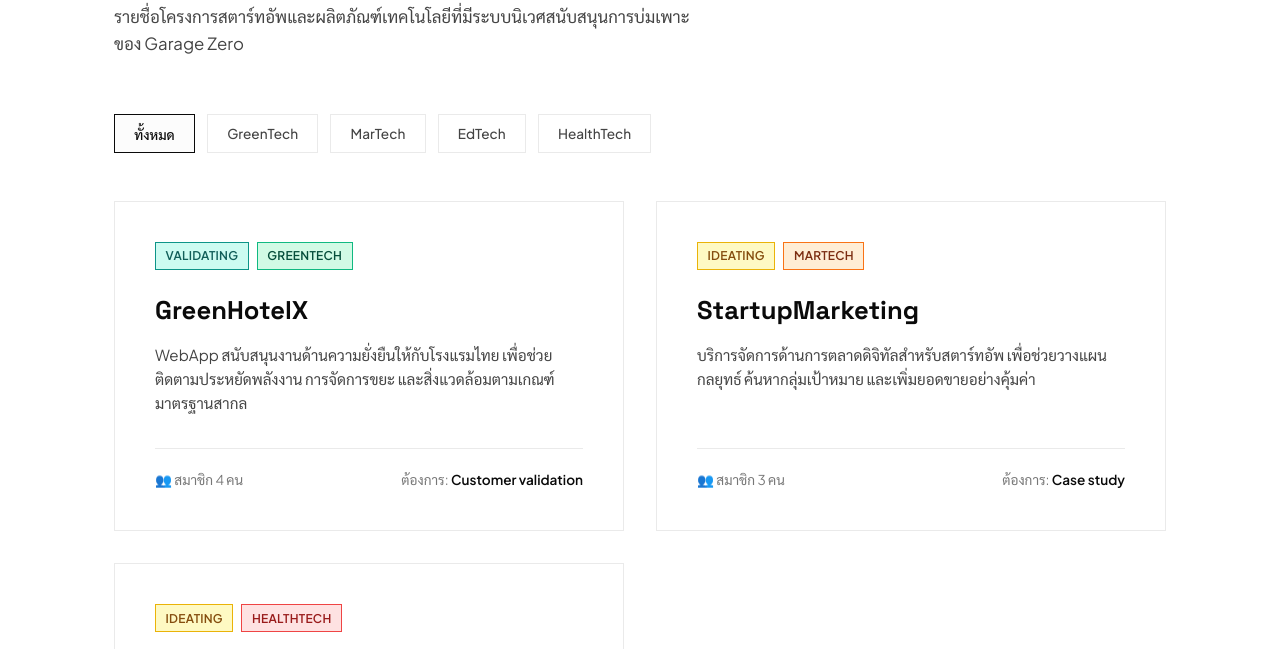
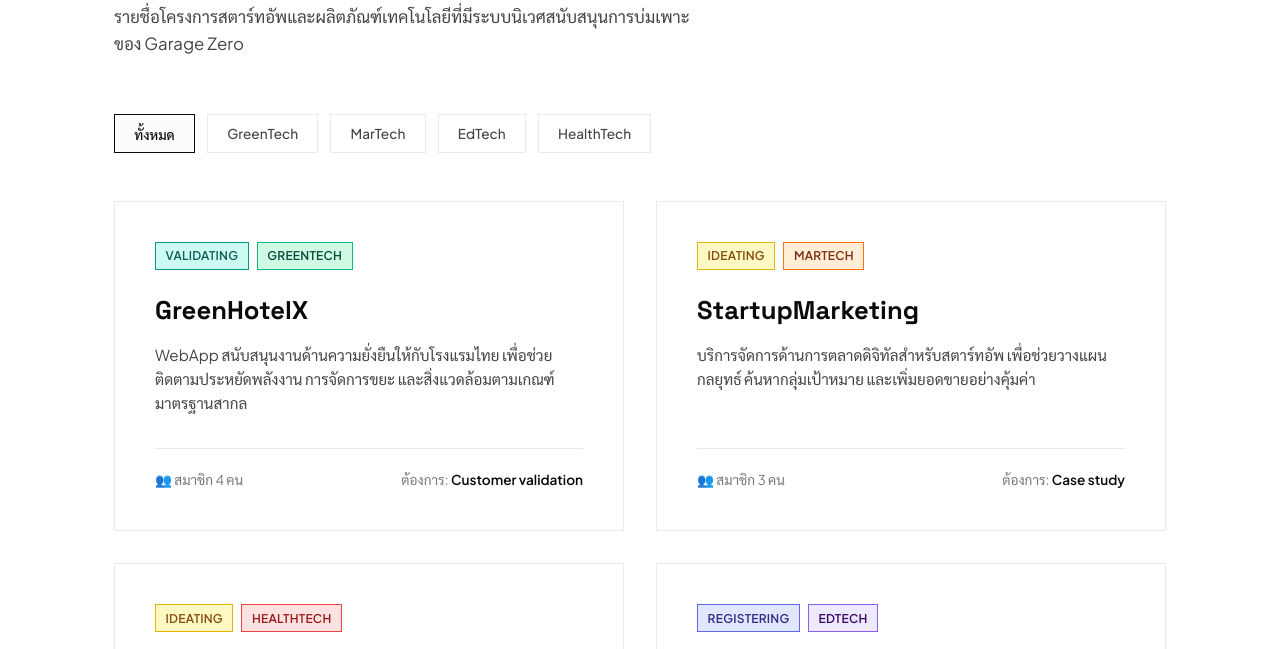
Before and after one commit to jakunanoppadol-hue/garagezero, a plain HTML site: page startups.html in a window 1280 px wide. Shown: the part 273-922 px from the top of the page. Drawn offline with Linux system fonts and the light colour scheme.

Commit message:
Add files via upload

```diff
--- a/startups.html
+++ b/startups.html
@@ -279,6 +279,12 @@
             background-color: #ccfbf1;
         }
 
+        .badge.stage-registering {
+            border-color: #6366f1;
+            color: #312e81;
+            background-color: #e0e7ff;
+        }
+
         .badge.category-green {
             border-color: #10b981;
             color: #064e3b;
@@ -484,6 +490,7 @@
                 if (team.stage === 'MVP / Prototype' || team.stage === 'MVP') stageClass = 'stage-mvp';
                 else if (team.stage === 'Validation' || team.stage === 'Validating' || team.stage === 'validation') stageClass = 'stage-validation';
                 else if (team.stage === 'Ideation' || team.stage === 'Ideating' || team.stage === 'ideation') stageClass = 'stage-ideation';
+                else if (team.stage === 'Registering' || team.stage === 'REGISTERING' || team.stage === 'registering') stageClass = 'stage-registering';
 
                 const cardHtml = `
                     <a href="team-detail.html?team=${key}" class="startup-card" data-category="${team.category}">
--- a/teams-data.js
+++ b/teams-data.js
@@ -36,5 +36,18 @@ const teamsDatabase = {
         pitchUrl: "https://docs.google.com/presentation/d/1h6A2tTQA42RRBzfc_W3avSvnAmsblapbJhJqDqDXUV8/edit?usp=drive_link",
         bmcUrl: "https://docs.google.com/spreadsheets/d/15X4SEwlXgJyw_I1ABIMlyLdb6hU_8pF1z3HoQJ_hm3I/edit?usp=drive_link",
         backupUrl: "https://docs.google.com/document/d/1ITp6htw1CgeP1VUv_KlZsZLM8VwjJRUzW9oj5HQqr3g/edit?usp=drive_link"
+    },
+    veridianexp: {
+        name: "VeridianEXP",
+        category: "EdTech",
+        stage: "REGISTERING",
+        seeking: "Partner",
+        members: "4 คน",
+        description: "จัดกิจกรรมการศึกษาให้นักเรียนและนักศึกษาทั้งแบบ Inbound และ Outbound",
+        summary: "VeridianEXP มุ่งเน้นการจัดกิจกรรมการเรียนรู้และการท่องเที่ยวเชิงสร้างสรรค์ระดับการศึกษา (Educational & Experiential Travel) สำหรับกลุ่มเป้าหมายนักเรียนและนักศึกษา ทั้งในรูปแบบดึงดูดผู้เรียนเข้าสู่พื้นที่ (Inbound) และนำผู้เรียนไปศึกษาดูงานแลกเปลี่ยนภายนอกหรือต่างประเทศ (Outbound) เพื่อเสริมทักษะชีวิตและสร้างประสบการณ์การเรียนรู้จริงนอกห้องเรียน",
+        funding: "กองทุนส่งเสริมวิสาหกิจ มศก.",
+        pitchUrl: "https://docs.google.com/presentation/d/1R2i7YY7ub-AohHtycy5AAXOK7kt_baJvPzZp8uYeVHY/edit?usp=drive_link",
+        bmcUrl: "https://docs.google.com/spreadsheets/d/1efxhqORb5J2JnlMiZWL4FoAWw8EZ9DXHejjmGv4MMn0/edit?usp=drive_link",
+        backupUrl: "https://docs.google.com/document/d/1bXNftehVb5nuXyC2VlfyYrkw3rwanyvlkPUtAJDxmfA/edit?usp=drive_link"
     }
 };
```
